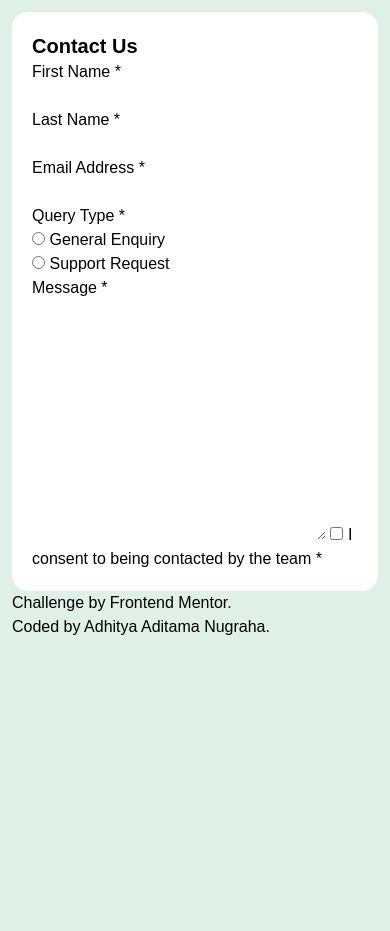
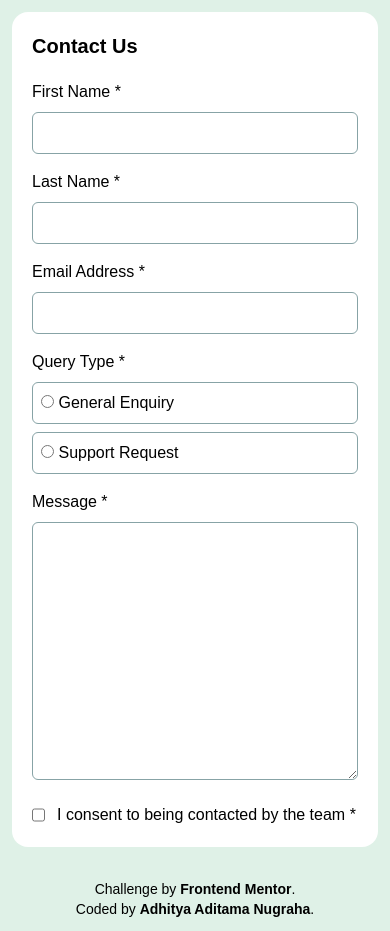
Before and after one commit to aaditamanugraha/contact-form, a website: page index.html in a window 390 px wide. Before the commit the page ends 844 px from the top, so only its background shows below. Drawn offline with Linux system fonts and the light colour scheme.

Commit message:
feat: styling mobile preview

```diff
--- a/index.html
+++ b/index.html
@@ -12,46 +12,86 @@
     <link rel="stylesheet" href="./src/css/output.css" />
     <title>Frontend Mentor | Contact form</title>
   </head>
-  <body class="bg-primary-green-200-lighter p-3">
-    <main class="bg-neutral-white p-5 rounded-2xl">
-      <h1 class="text-xl font-bold">Contact Us</h1>
-      <form action="" method="get">
-        <p>First Name *</p>
-        <input type="text" name="first_name" id="first_name" />
+  <body class="bg-primary-green-200-lighter p-3 font-karla">
+    <main class="bg-neutral-white p-5 rounded-2xl mb-8">
+      <h1 class="text-xl font-bold mb-5">Contact Us</h1>
+      <form action="" method="get" class="mt-5">
+        <p class="mb-2">First Name *</p>
+        <input
+          type="text"
+          name="first_name"
+          id="first_name"
+          class="border border-neutral-grey-500-medium w-full p-2 rounded-md mb-4"
+        />
 
-        <p>Last Name *</p>
-        <input type="text" name="last_name" id="last_name" />
+        <p class="mb-2">Last Name *</p>
+        <input
+          type="text"
+          name="last_name"
+          id="last_name"
+          class="border border-neutral-grey-500-medium w-full p-2 rounded-md mb-4"
+        />
 
-        <p>Email Address *</p>
-        <input type="email" name="email" id="email" />
+        <p class="mb-2">Email Address *</p>
+        <input
+          type="email"
+          name="email"
+          id="email"
+          class="border border-neutral-grey-500-medium w-full p-2 rounded-md mb-4"
+        />
 
-        <p>Query Type *</p>
-        <div class="radio-btn">
+        <p class="mb-2">Query Type *</p>
+        <div
+          class="radio-btn border border-neutral-grey-500-medium w-full p-2 rounded-md mb-2"
+        >
           <input type="radio" name="general_enquiry" id="general_enquiry" />
           <label for="general_enquiry">General Enquiry</label>
         </div>
-        <div class="radio-btn">
+        <div
+          class="radio-btn border border-neutral-grey-500-medium w-full p-2 rounded-md mb-4"
+        >
           <input type="radio" name="support_request" id="support_request" />
           <label for="support_request">Support Request</label>
         </div>
 
-        <p>Message *</p>
-        <textarea name="message" id="message" cols="30" rows="10"></textarea>
+        <p class="mb-2">Message *</p>
+        <textarea
+          name="message"
+          id="message"
+          cols="30"
+          rows="10"
+          class="border border-neutral-grey-500-medium w-full p-2 rounded-md mb-4"
+        ></textarea>
 
-        <input type="checkbox" name="consent_checkbox" id="consent_checkbox" />
-        <label for="consent_checkbox"
-          >I consent to being contacted by the team *</label
-        >
+        <div class="flex">
+          <input
+            type="checkbox"
+            name="consent_checkbox"
+            id="consent_checkbox"
+            class="mr-3"
+          />
+          <label for="consent_checkbox"
+            >I consent to being contacted by the team *</label
+          >
+        </div>
       </form>
     </main>
 
-    <footer>
+    <footer class="text-sm grid place-items-center">
       <p>
         Challenge by
-        <a href="https://www.frontendmentor.io?ref=challenge">Frontend Mentor</a
+        <a
+          href="https://www.frontendmentor.io?ref=challenge"
+          class="font-semibold hover:underline"
+          >Frontend Mentor</a
         >.
       </p>
-      <p>Coded by <a href="#">Adhitya Aditama Nugraha</a>.</p>
+      <p>
+        Coded by
+        <a href="#" class="font-semibold hover:underline"
+          >Adhitya Aditama Nugraha</a
+        >.
+      </p>
     </footer>
   </body>
 </html>
```
Also changed, not shown: src/css/output.css.
